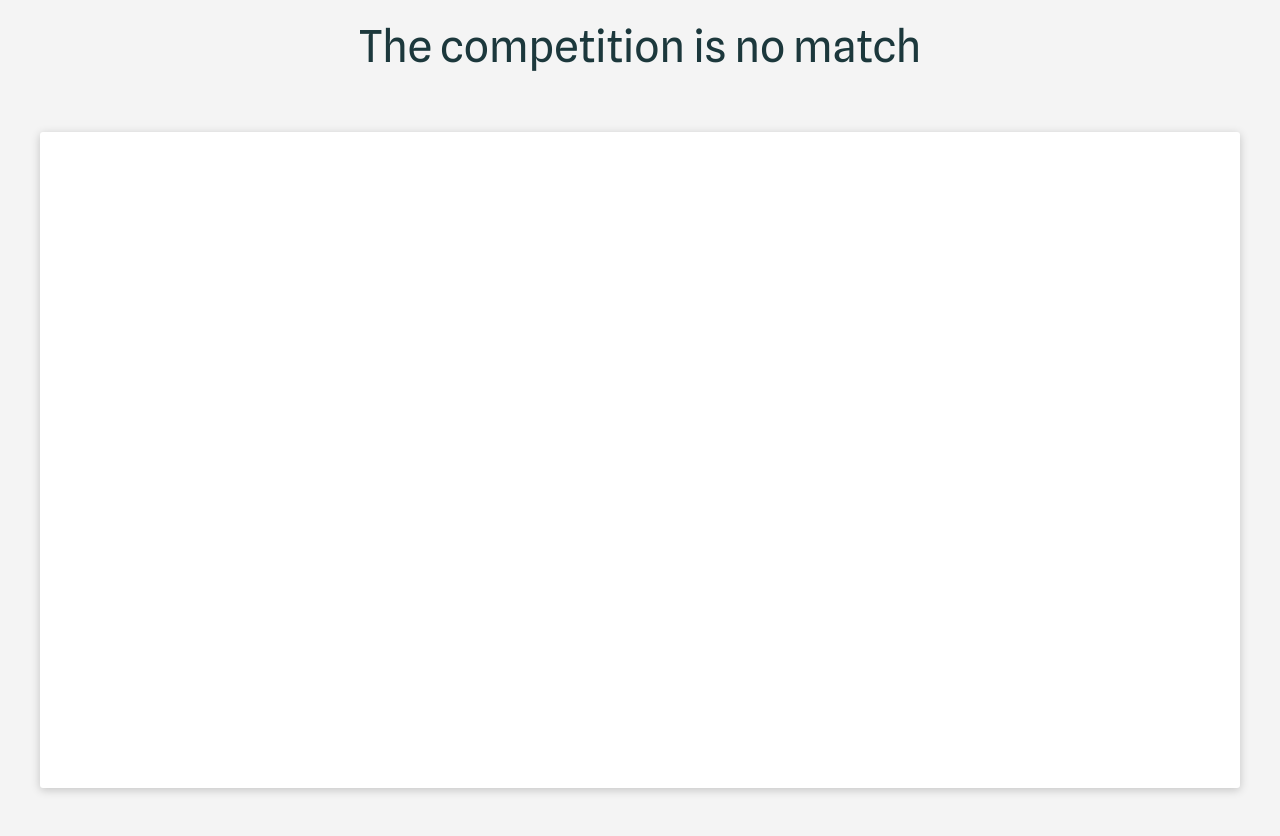
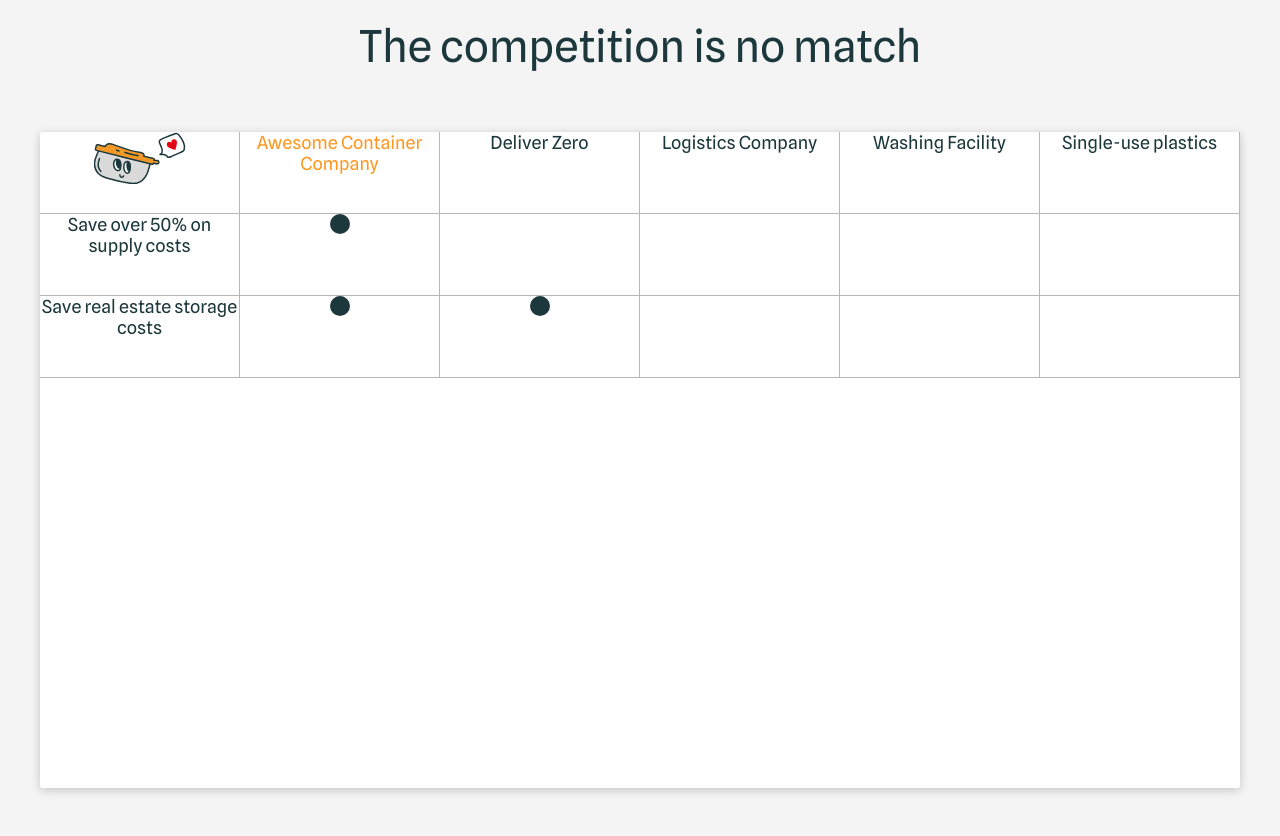
Before and after one commit to WilhelminaTetteh/awesome-container-company, a React (Create React App) app: page / in a window 1280 px wide. Shown: the part 5800-6636 px from the top of the page. Built offline with nearby package versions, Linux system fonts and the light colour scheme.

Commit message:
feat(impact): Add first 3 rows of table content

```diff
--- /dev/null
+++ b/src/blocks/impact/__table-cell/_end/impact__table-cell_end.css
@@ -0,0 +1,3 @@
+.impact__table-cell_end {
+  border-right: none;
+}
--- /dev/null
+++ b/src/blocks/impact/__table-cell/_low/impact__table-cell_low.css
@@ -0,0 +1,3 @@
+.impact__table-cell_low {
+  border-bottom: none;
+}
--- /dev/null
+++ b/src/blocks/impact/__table-cell/_none/impact__table-cell_none.css
@@ -0,0 +1,3 @@
+.impact__table-cell_none {
+  border: none;
+}
--- /dev/null
+++ b/src/blocks/impact/__table-cell/impact__table-cell.css
@@ -0,0 +1,11 @@
+@import url(_end/impact__table-cell_end.css);
+@import url(_low/impact__table-cell_low.css);
+@import url(_none/impact__table-cell_none.css);
+
+.impact__table-cell {
+  color: #1c383c;
+  border-bottom: 1px solid #B6B6B6;
+  border-right: 1px solid #B6B6B6;
+  margin: 0;
+  text-align: center;
+}
--- /dev/null
+++ b/src/blocks/impact/__table-dot/impact__table-dot.css
@@ -0,0 +1,6 @@
+.impact__table-dot {
+  background-image: url(../../../images/dot.svg);
+  height: 20px;
+  width: 20px;
+  margin: auto;
+}
--- /dev/null
+++ b/src/blocks/impact/__table-highlight/impact__table-highlight.css
@@ -0,0 +1,4 @@
+.impact__table-highlight {
+  color: #ff9820;
+  fill: #ff9820;
+}
--- /dev/null
+++ b/src/blocks/impact/__table-text/impact__table-text.css
@@ -0,0 +1,8 @@
+.impact__table-text {
+  margin: auto;
+  font-family: 'Spline Sans';
+  font-style: normal;
+  font-weight: 400;
+  font-size: 18px;
+  line-height: 21px;
+}
--- a/src/blocks/impact/impact.css
+++ b/src/blocks/impact/impact.css
@@ -11,6 +11,10 @@
 @import url(__header/impact__header.css);
 @import url(__list-item/impact__list-item.css);
 @import url(__table/impact__table.css);
+@import url(__table-cell/impact__table-cell.css);
+@import url(__table-dot/impact__table-dot.css);
+@import url(__table-highlight/impact__table-highlight.css);
+@import url(__table-text/impact__table-text.css);
 
 
 .impact {
--- a/src/components/Impact.js
+++ b/src/components/Impact.js
@@ -1,5 +1,6 @@
 import React from "react";
 import bullet from "../images/bullet-vector.svg";
+import logo from "../images/logo.svg";
 
 const cards = [
   {
@@ -25,8 +26,130 @@ const cards = [
   }
 ]
 
-const table = {
-
+const table = [
+  {
+    key: 1,
+    content: logo,
+    cclass: "impact__table-logo",
+    tclass: "impact__table-cell"
+  },
+  {
+    key: 2,
+    content: "Awesome Container Company",
+    cclass: "impact__table-text",
+    tclass: "impact__table-cell impact__table-highlight"
+  },
+  {
+    key: 3,
+    content: "Deliver Zero",
+    cclass: "impact__table-text",
+    tclass: "impact__table-cell"
+  },
+  {
+    key: 4,
+    content: "Logistics Company",
+    cclass: "impact__table-text",
+    tclass: "impact__table-cell"
+  },
+  {
+    key: 5,
+    content: "Washing Facility",
+    cclass: "impact__table-text",
+    tclass: "impact__table-cell"
+  },
+  {
+    key: 6,
+    content: "Single-use plastics",
+    cclass: "impact__table-text",
+    tclass: "impact__table-cell impact__table-cell_end"
+  },
+  {
+    key: 7,
+    content: "Save over 50% on supply costs",
+    cclass: "impact__table-text",
+    tclass: "impact__table-cell"
+  },
+  {
+    key: 8,
+    content: "",
+    cclass: "impact__table-dot",
+    tclass: "impact__table-cell impact__table-highlight"
+  },
+  {
+    key: 9,
+    content: "",
+    cclass: "",
+    tclass: "impact__table-cell"
+  },
+  {
+    key: 10,
+    content: "",
+    cclass: "",
+    tclass: "impact__table-cell"
+  },
+  {
+    key: 11,
+    content: "",
+    cclass: "",
+    tclass: "impact__table-cell"
+  },
+  {
+    key: 12,
+    content: "",
+    cclass: "",
+    tclass: "impact__table-cell impact__table-cell_end"
+  },
+  {
+    key: 13,
+    content: "Save real estate storage costs",
+    cclass: "impact__table-text",
+    tclass: "impact__table-cell"
+  },
+  {
+    key: 14,
+    content: "",
+    cclass: "impact__table-dot",
+    tclass: "impact__table-cell impact__table-highlight"
+  },
+  {
+    key: 15,
+    content: "",
+    cclass: "impact__table-dot",
+    tclass: "impact__table-cell"
+  },
+  {
+    key: 16,
+    content: "",
+    cclass: "",
+    tclass: "impact__table-cell"
+  },
+  {
+    key: 17,
+    content: "",
+    cclass: "",
+    tclass: "impact__table-cell"
+  },
+  {
+    key: 18,
+    content: "",
+    cclass: "",
+    tclass: "impact__table-cell impact__table-cell_end"
+  },
+]
+const tableContent = (content, cclass) => {
+  if (cclass === "impact__table-logo") {
+    return (
+      <img src={content} alt="Awesome Container Company logo" className={cclass} />
+    )
+  } else if (cclass === "impact__table-dot") {
+    return (
+      <div className={cclass} />
+    )
+  } else if (cclass === "impact__table-text") {
+    return (
+      <p className={cclass}>{content}</p>
+    )
+  }
 }
 
 const Impact = () => {
@@ -56,7 +179,13 @@ const Impact = () => {
       <div className="impact__competition">
         <h2 className="impact__header">The competition is no match</h2>
         <article className="impact__table">
-
+          {table.map(({key, content, cclass, tclass}) => {
+            return (
+              <div key={key} className={tclass}>
+                {tableContent(content, cclass)}
+              </div>
+            )
+          })}
         </article>
       </div>
     </section>
```
Also changed, not shown: src/constants/constants.js (added), src/images/dot.svg (added).
